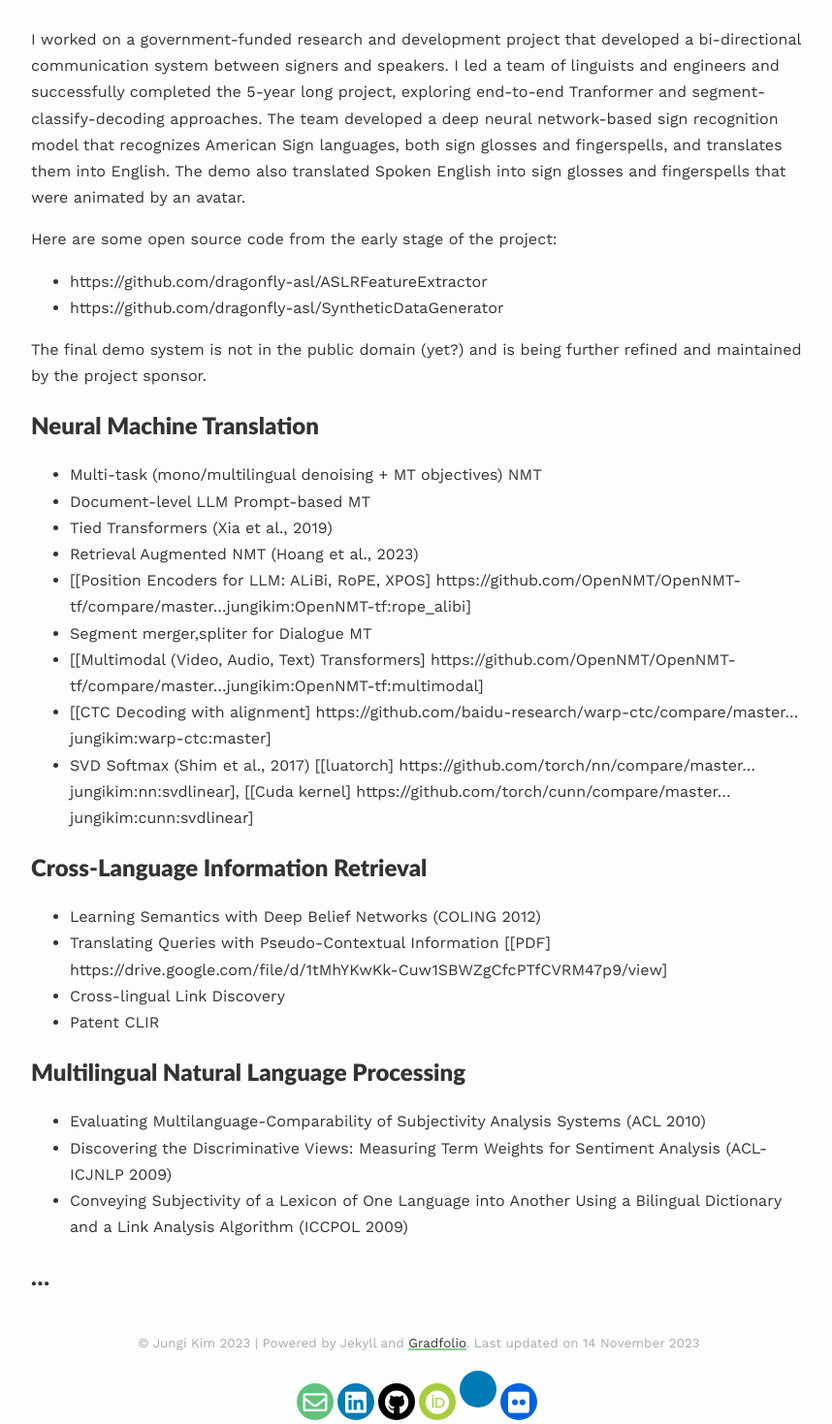
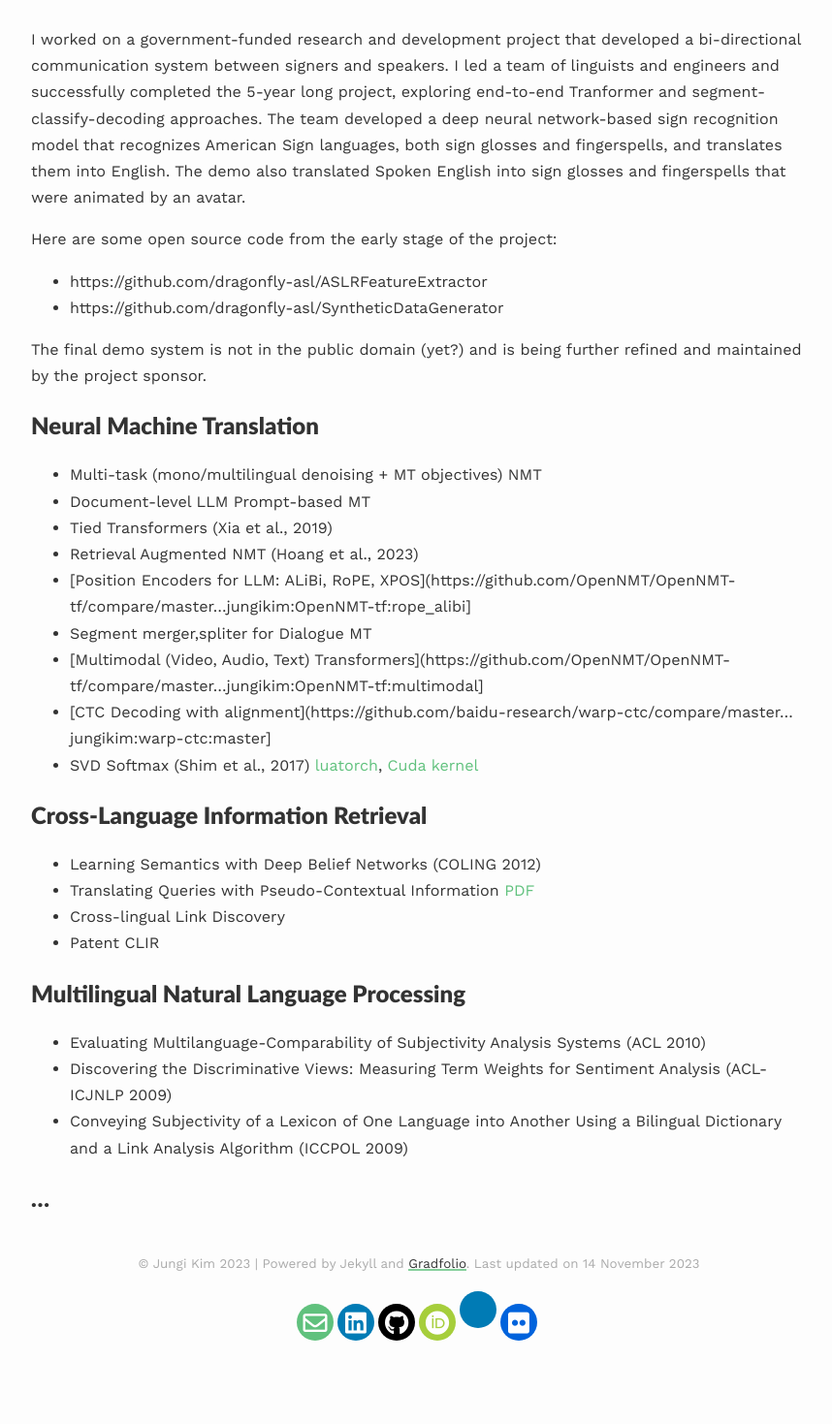
Before and after one commit to jungikim/jungikim.github.io, a Jekyll site: the page built from _pages/projects.md, in a window 1280 px wide, cut to the strip 480-1949 px from the top of the page. Shown: the whole strip at 97% size, without its empty margins (208-1066 px from the left). Built offline with Jekyll 4.4.1, drawn with Linux system fonts in a browser that asks for light colours; nearby versions of some CDN libraries; a style sheet for code colours, icons or effects is not loaded; after the commit the page ends 1867 px from its top, so only the background shows below that.

Commit message:
Update projects.md

```diff
--- a/_pages/projects.md
+++ b/_pages/projects.md
@@ -37,17 +37,17 @@
  - Document-level LLM Prompt-based MT
  - Tied Transformers (Xia et al., 2019)
  - Retrieval Augmented NMT (Hoang et al., 2023)
- - [[Position Encoders for LLM: ALiBi, RoPE, XPOS] https://github.com/OpenNMT/OpenNMT-tf/compare/master...jungikim:OpenNMT-tf:rope_alibi]
+ - [Position Encoders for LLM: ALiBi, RoPE, XPOS](https://github.com/OpenNMT/OpenNMT-tf/compare/master...jungikim:OpenNMT-tf:rope_alibi]
  - Segment merger,spliter for Dialogue MT
- - [[Multimodal (Video, Audio, Text) Transformers] https://github.com/OpenNMT/OpenNMT-tf/compare/master...jungikim:OpenNMT-tf:multimodal]
- - [[CTC Decoding with alignment] https://github.com/baidu-research/warp-ctc/compare/master...jungikim:warp-ctc:master]
- - SVD Softmax (Shim et al., 2017) [[luatorch] https://github.com/torch/nn/compare/master...jungikim:nn:svdlinear], [[Cuda kernel] https://github.com/torch/cunn/compare/master...jungikim:cunn:svdlinear]
+ - [Multimodal (Video, Audio, Text) Transformers](https://github.com/OpenNMT/OpenNMT-tf/compare/master...jungikim:OpenNMT-tf:multimodal]
+ - [CTC Decoding with alignment](https://github.com/baidu-research/warp-ctc/compare/master...jungikim:warp-ctc:master]
+ - SVD Softmax (Shim et al., 2017) [luatorch](https://github.com/torch/nn/compare/master...jungikim:nn:svdlinear), [Cuda kernel](https://github.com/torch/cunn/compare/master...jungikim:cunn:svdlinear)
 
 
 
 ## Cross-Language Information Retrieval
  - Learning Semantics with Deep Belief Networks (COLING 2012)
- - Translating Queries with Pseudo-Contextual Information [[PDF] https://drive.google.com/file/d/1tMhYKwKk-Cuw1SBWZgCfcPTfCVRM47p9/view]
+ - Translating Queries with Pseudo-Contextual Information [PDF](https://drive.google.com/file/d/1tMhYKwKk-Cuw1SBWZgCfcPTfCVRM47p9/view)
  - Cross-lingual Link Discovery
  - Patent CLIR
 
```
